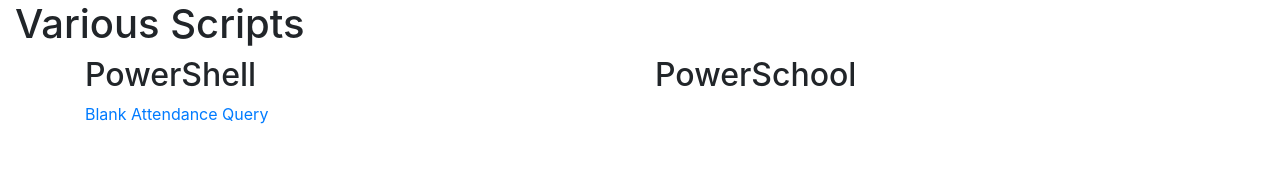
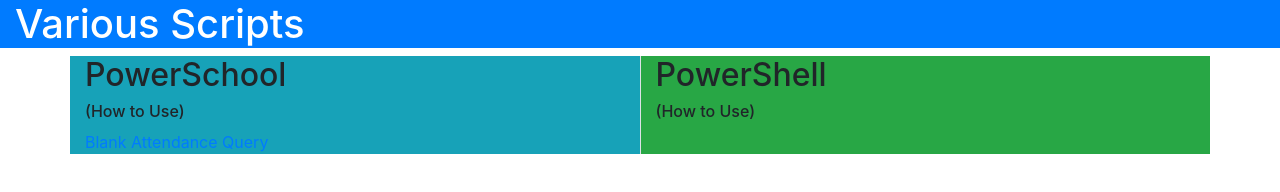
Before and after one commit to treutell/treutell.github.io, a plain HTML site: page index.html in a window 1280 px wide. Drawn offline with nearby package versions, Linux system fonts and the light colour scheme; files that its build step writes are made by us from their sources.

Commit message:
Basic CSS

```diff
--- a/index.html
+++ b/index.html
@@ -9,7 +9,7 @@
 
 	<!-- Bootstrap -->
 	<link rel="stylesheet" href="https://stackpath.bootstrapcdn.com/bootstrap/4.3.1/css/bootstrap.min.css" integrity="sha384-ggOyR0iXCbMQv3Xipma34MD+dH/1fQ784/j6cY/iJTQUOhcWr7x9JvoRxT2MZw1T" crossorigin="anonymous">
-
+	<link rel="stylesheet" href="styleshets/main.css">
 
 	<title>Github.io Page</title>
 	<meta name="description" content="Page for distributing scripts">
@@ -18,19 +18,21 @@
 
 <body>
 	<!-- your content here... -->
-	<div class="container-fluid justify-content-center">
-		<h1>Various Scripts</h1>
+	<div class="container-fluid bg-primary text-white">
+		<h1 class="justify-content-center">Various Scripts</h1>
 	</div>
 	<div class="container">
 		<div class="row">
-			<div class="col-md">
-				<h2>PowerShell</h2>
+			<div class="col-md border-right bg-hover-darken bg-info">
+				<h2>PowerSchool</h2>
+				<h6>(How to Use)</h6>
 				<a href="https://raw.githubusercontent.com/treutell/PowerSchool-Queries/master/BlankAttendance.sql?token=AT6YCEI2R3YSZBRA4BSXHGLBSJ6YG">
 					Blank Attendance Query
 				</a>
 			</div>
-			<div class="col-md">
-				<h2>PowerSchool</h2>
+			<div class="col-md bg-hover-darken bg-success">
+				<h2>PowerShell</h2>
+				<h6>(How to Use)</h6>
 			</div>
 		</div>
 	</div>
--- /dev/null
+++ b/stylesheets/main.css
@@ -0,0 +1,5 @@
+/* Stylesheet for github page */
+
+.bg-hover-darken:hover {
+	filter: brightness(85%);
+	}
```
